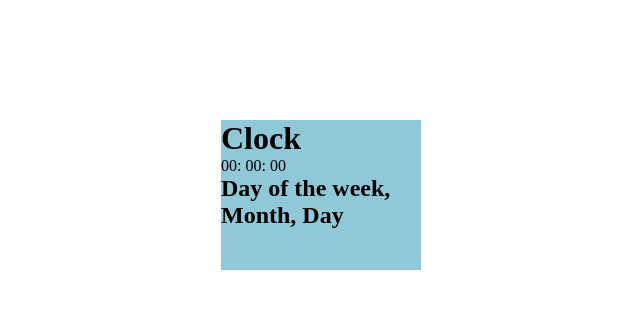
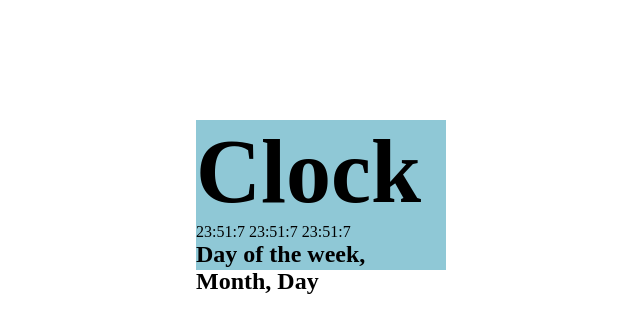
Before and after one commit to ScottieSites/Clock, a plain HTML site: page index.html in a window 1280 px wide. Shown: the whole page, without its empty margins (319-959 px from the left). Drawn offline with Linux system fonts and the light colour scheme.

Commit message:
Third commit

```diff
--- a/index.html
+++ b/index.html
@@ -10,9 +10,9 @@
    <div class="container">
 <div class="clock">
     <h1>Clock</h1>
-<span>00:</span>
-<span>00:</span>
-<span>00</span>
+<span id="h"> 00:</span>
+<span id="m"> 00:</span>
+<span id="s"> 00</span>
 <h2>Day of the week, Month, Day</h2>
 
 
--- a/script.js
+++ b/script.js
@@ -1,8 +1,13 @@
 let today = new Date();
 
-function displayTime () {
 const time =
 today.getHours() + ':' +
 today.getMinutes() + ':'+
 today.getSeconds();
-};
+;
+
+let showTime = document.querySelectorAll('span');
+
+for(let span of showTime) {
+    span.innerHTML = `${time}`;
+}
--- a/style.css
+++ b/style.css
@@ -8,9 +8,13 @@ body {
     background-color: white;
 }
 
+h1 {
+    font-size: 90px;
+}
+
 .container{
 background-color: rgb(143, 200, 214);
 height: 150px;
-width: 200px;
+width: 250px;
 margin: 120px auto;
 }
```
